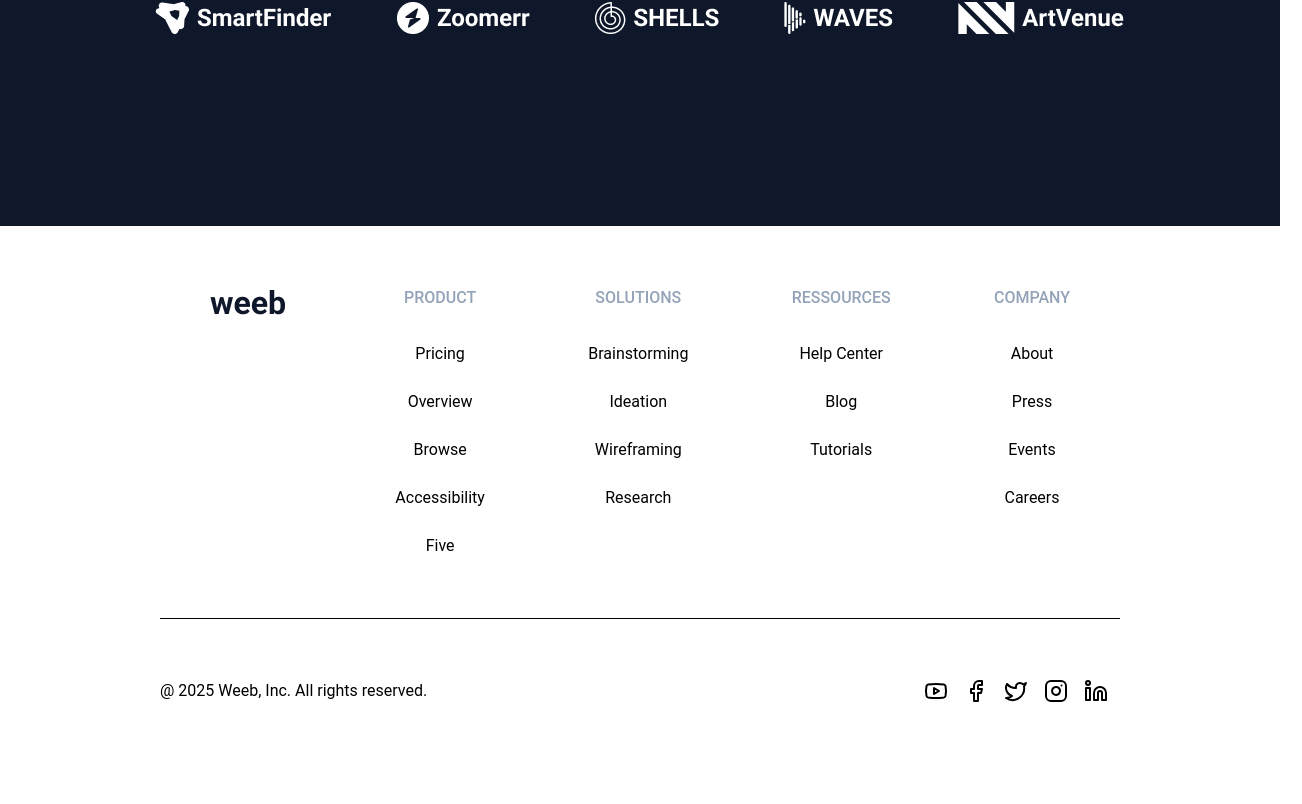
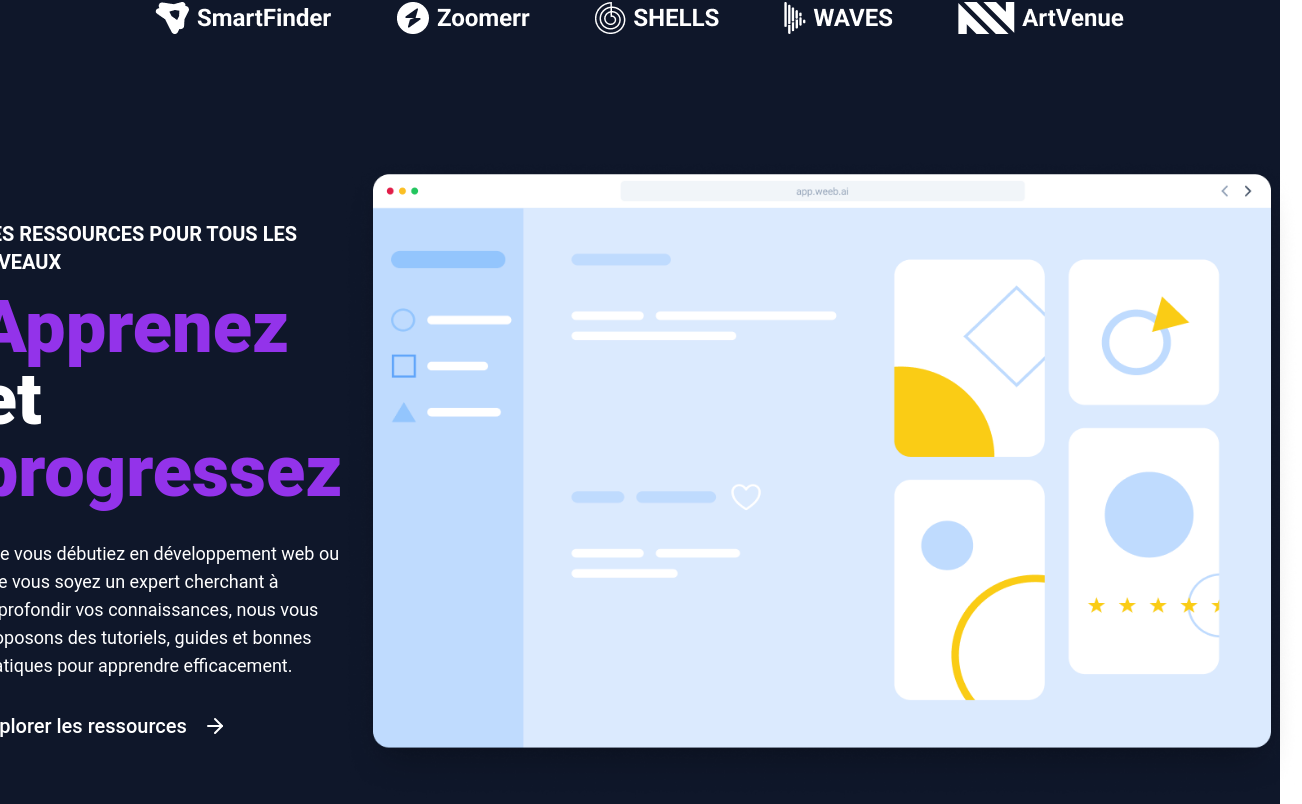
Before and after one commit to PierreSaumet/DST-P1, a React (Vite) app in the folder frontend/: page / in a window 1280 px wide. Shown: the part 1716-2520 px from the top of the page, 1302 px wide, since content can reach past the window. Before the commit the page ends 2499 px from the top, so only its background shows below. Built offline with nearby package versions, Linux system fonts and the light colour scheme.

Commit message:
feat(home): add learn section + update color header

```diff
--- a/frontend/src/components/Header.jsx
+++ b/frontend/src/components/Header.jsx
@@ -38,9 +38,9 @@ function Header() {
           onClick={() => setMenuOpen((prev) => !prev)}
         >
           {menuOpen ? (
-            <X size={44} className="bg-secondary rounded-lg p-1" />
+            <X size={44} className="bg-main-text rounded-lg p-1" />
           ) : (
-            <Menu size={44} className="bg-secondary rounded-lg p-1" />
+            <Menu size={44} className="bg-main-text rounded-lg p-1" />
           )}
         </button>
       </div>
--- /dev/null
+++ b/frontend/src/components/HomeLearn.jsx
@@ -0,0 +1,40 @@
+import { Link } from "react-router-dom";
+
+import { ArrowRight } from "lucide-react";
+
+import imageSection1 from "../assets/Section1Image.png";
+
+function HomeLearn() {
+  return (
+    <section class="my-[80px] flex flex-col items-center justify-center px-20 lg:mx-20 xl:flex-row">
+      <div class="flex flex-col text-center xl:text-start">
+        <p class="text-sm font-bold uppercase sm:text-base md:text-lg lg:text-xl">
+          Des ressources pour tous les niveaux
+        </p>
+
+        <h2 class="text-main-text mt-4 mb-8 text-4xl font-extrabold sm:text-5xl md:text-6xl lg:text-7xl">
+          Apprenez <span class="text-white">et</span> progressez
+        </h2>
+
+        <p class="mb-8 text-sm font-normal sm:text-base md:text-lg">
+          Que vous débutiez en développement web ou que vous soyez un expert
+          cherchant à approfondir vos connaissances, nous vous proposons des
+          tutoriels, guides et bonnes pratiques pour apprendre
+          efficacement.{" "}
+        </p>
+
+        <Link class="justify-content mx-auto flex items-center text-xl font-medium xl:mx-0">
+          Explorer les ressources <ArrowRight size={24} class="mx-4" />
+        </Link>
+      </div>
+
+      <img
+        src={imageSection1}
+        alt="For decoration purpose"
+        class="my-8 h-auto w-full"
+      />
+    </section>
+  );
+}
+
+export default HomeLearn;
--- a/frontend/src/pages/Home.jsx
+++ b/frontend/src/pages/Home.jsx
@@ -1,4 +1,5 @@
 import HomeExploreWeb from "../components/HomeExploreWeb";
+import HomeLearn from "../components/HomeLearn";
 import HomeTrust from "../components/HomeTrust";
 
 function Home() {
@@ -6,6 +7,7 @@ function Home() {
     <div>
       <HomeExploreWeb />
       <HomeTrust />
+      <HomeLearn />
     </div>
   );
 }
```
